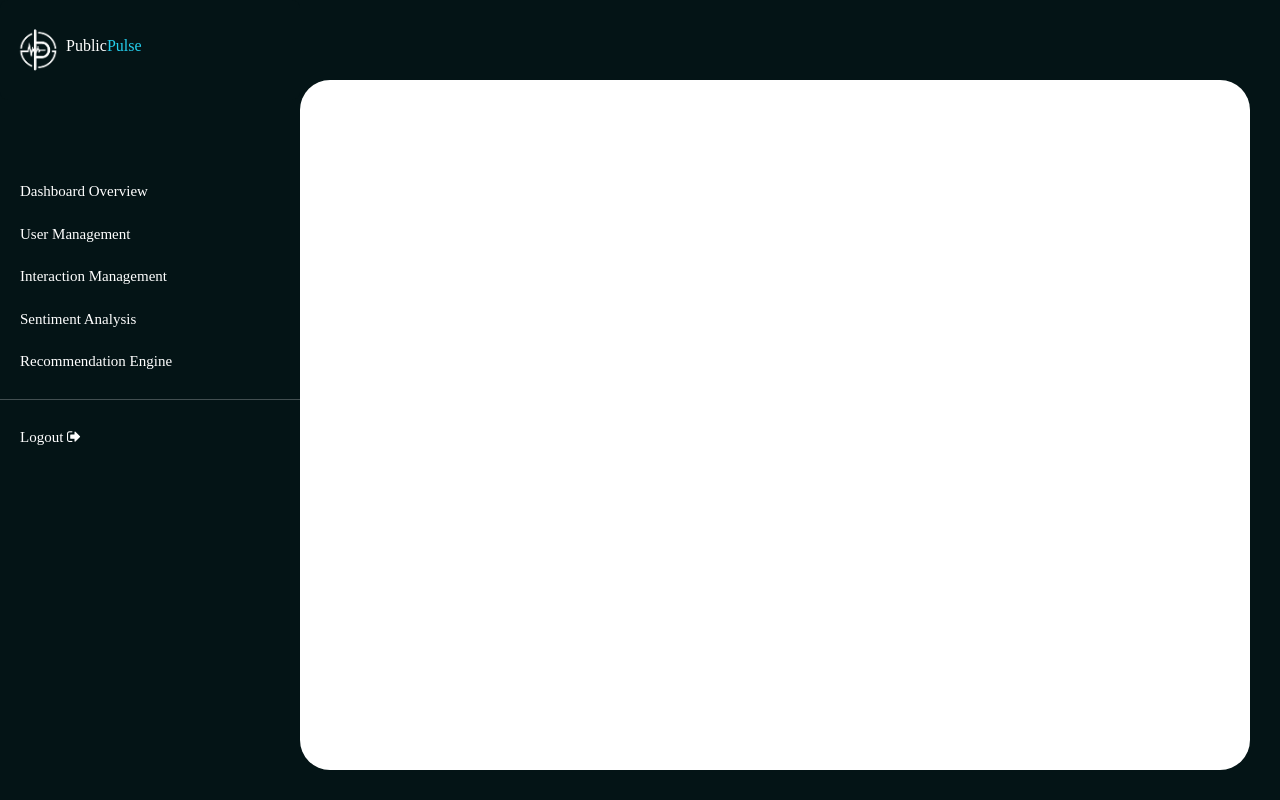
After one commit to WambiruL/public-pulsev2, a Django app: page /pulse_admin/generate_recommendations in a window 1280 px wide. The commit adds this page. Run offline with Django 5.2, Linux system fonts and the light colour scheme; some libraries are stand-ins or nearby versions; some web fonts are replaced.

Commit message:
Add the generate recommendations page

```diff
--- a/chatbot/models.py
+++ b/chatbot/models.py
@@ -42,7 +42,7 @@ class Chat(models.Model):
 #         return f'{self.chat.user.username} at {self.created_at}:{self.score}'
 
 class UserProfile(models.Model):
-    user=models.ForeignKey(User, on_delete=models.CASCADE)
+    user=models.OneToOneField(User, on_delete=models.CASCADE)
     first_name=models.CharField(max_length=100)
     last_name=models.CharField(max_length=100)
     email=models.EmailField(max_length=100)
--- a/pulse_admin/urls.py
+++ b/pulse_admin/urls.py
@@ -9,5 +9,5 @@ urlpatterns=[
     path('user_management', views.user_management, name='user_management'),
     path('user_detail/<int:user_id>/', views.user_detail, name='user_detail'),
     path('logout', views.logout, name='logout'),
-
+    path('generate_recommendations', views.generate_recommendations, name='generate_recommendations'),
 ]
--- a/pulse_admin/views.py
+++ b/pulse_admin/views.py
@@ -266,8 +266,10 @@ def categorize_keywords(messages):
         'Education':['schools', 'school', 'teacher','teachers', 'student', 'students', 'bursary', 'bursaries'],
     }
 
-    for category, keywords in categories.items(matching_keywords):
-        if any(keyword in messages.lower() for keyword in keywords):
+    filtered_tokens, lemmas=matching_keywords(messages)
+
+    for category, keywords in categories.items():
+        if any(keyword in filtered_tokens or keyword in lemmas for keyword in keywords):
             return category
     return 'general'
 
@@ -384,6 +386,8 @@ def logout(request):
     auth.logout(request)
     return redirect('/')
 
+def generate_recommendations(request):
+    return render(request, 'admin/recommendations.html')
 #load model and vectorizer
 # model=joblib.load('sentiment_model.pkl')
 # vectorizer=joblib.load('tfidf_vectorizer.pkl')
--- a/static/admin.css
+++ b/static/admin.css
@@ -156,7 +156,6 @@ th, td {
     padding: 8px;
     border-bottom: 1px solid #dee2e6;
 }
-
 th {
     background-color: #f8f9fa;
 }
--- a/templates/admin/interactions.html
+++ b/templates/admin/interactions.html
@@ -16,7 +16,7 @@
             <a href="user_management">User Management</a>
             <a href="">Interaction Management</a>
             <a href="overall_sentiment_score">Sentiment Analysis</a>
-            <a href="#">Recommendation Engine</a>
+            <a href="generate_recommendations">Recommendation Engine</a>
             <hr/>
             <a href="logout" class="logout">Logout <i class="fa fa-sign-out" aria-hidden="true"></i></a>
         </div>
--- a/templates/admin/overallsentiments.html
+++ b/templates/admin/overallsentiments.html
@@ -20,7 +20,7 @@
             <a href="user_management">User Management</a>
             <a href="interaction_management">Interaction Management</a>
             <a href="">Sentiment Analysis</a>
-            <a href="#">Recommendation Engine</a>
+            <a href="generate_recommendations">Recommendation Engine</a>
             <hr/>
             <a href="logout" class="logout">Logout <i class="fa fa-sign-out" aria-hidden="true"></i></a>
         </div>
--- /dev/null
+++ b/templates/admin/recommendations.html
@@ -0,0 +1,33 @@
+{% extends 'base.html' %}
+{%block content%}
+{% load static %}
+<link rel="stylesheet" type="text/css" href="{% static 'admin.css' %}">
+<link rel="stylesheet" href="https://cdn.datatables.net/1.10.25/css/jquery.dataTables.min.css">
+<script src="https://code.jquery.com/jquery-3.5.1.js"></script>
+<script src="https://cdn.datatables.net/1.10.25/js/jquery.dataTables.min.js"></script>
+<script src="https://cdn.jsdelivr.net/npm/chart.js"></script>
+
+<div class="dashboard">
+    <div class="admin-side sidebar">
+        <div class="logo container">
+            <img src="{% static 'Images/publicpulselogo.png' %}" alt="Public Pulse Logo">
+            <a href="/">
+                <h4>Public<span>Pulse</span></h4>
+            </a>
+        </div>
+        <div class="sidebar-navigation">
+            <a href="admin_dashboard">Dashboard Overview</a>
+            <a href="user_management">User Management</a>
+            <a href="interaction_management">Interaction Management</a>
+            <a href="overall_sentiment_score">Sentiment Analysis</a>
+            <a href="">Recommendation Engine</a>
+            <hr/>
+            <a href="logout" class="logout">Logout <i class="fa fa-sign-out" aria-hidden="true"></i></a>
+        </div>
+    </div>
+    <div class="main">
+        <div class="content">
+        </div>
+    </div>
+</div>
+{% endblock %}
--- a/templates/admin/user_management.html
+++ b/templates/admin/user_management.html
@@ -16,7 +16,7 @@
             <a href="user_management">User Management</a>
             <a href="interaction_management">Interaction Management</a>
             <a href="">Sentiment Analysis</a>
-            <a href="#">Recommendation Engine</a>
+            <a href="generate_recommendations">Recommendation Engine</a>
             <hr/>
             <a href="logout" class="logout">Logout <i class="fa fa-sign-out" aria-hidden="true"></i></a>
         </div>
```
Also changed, not shown: chatbot/views.py (+5 -68 lines), templates/admin/admin_dashboard.html (+22 -1 lines), chatbot/migrations/0017_alter_userprofile_user.py (added), db.sqlite3.
